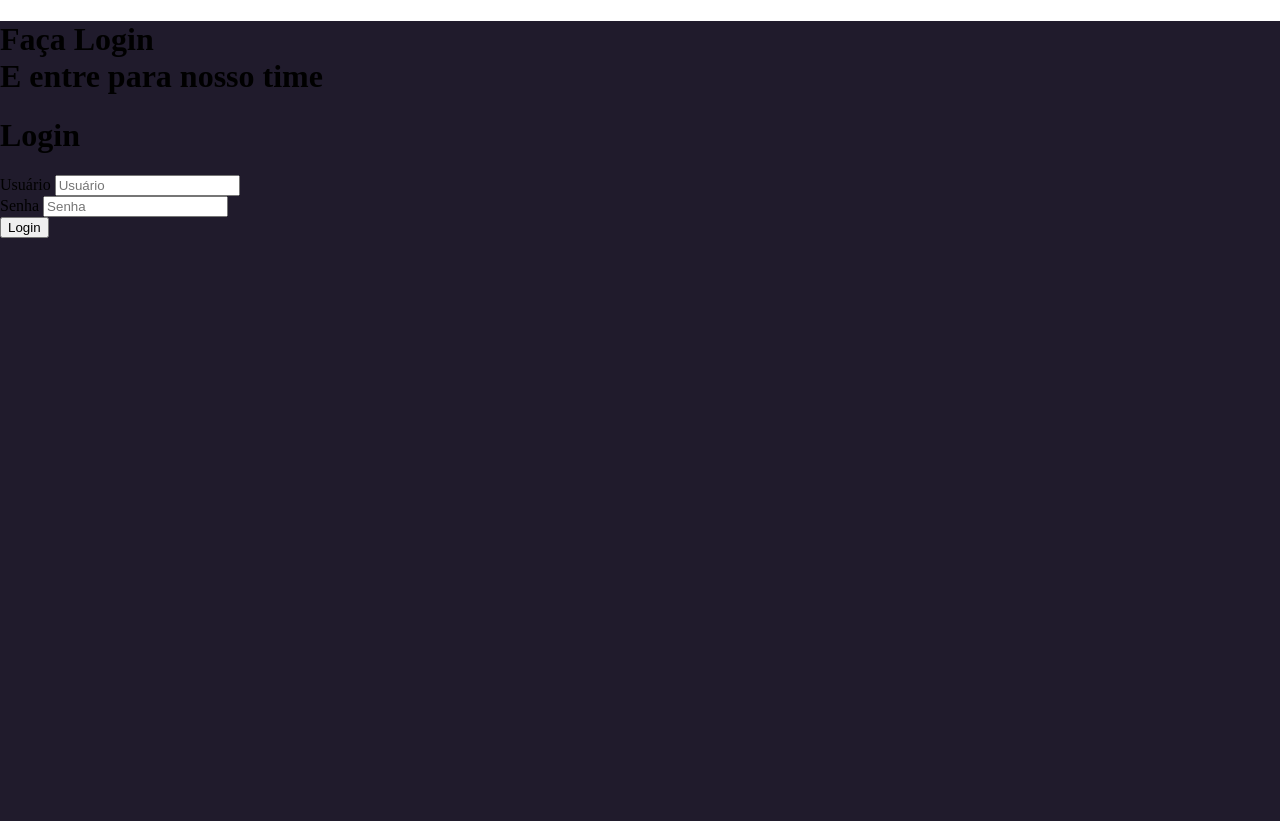
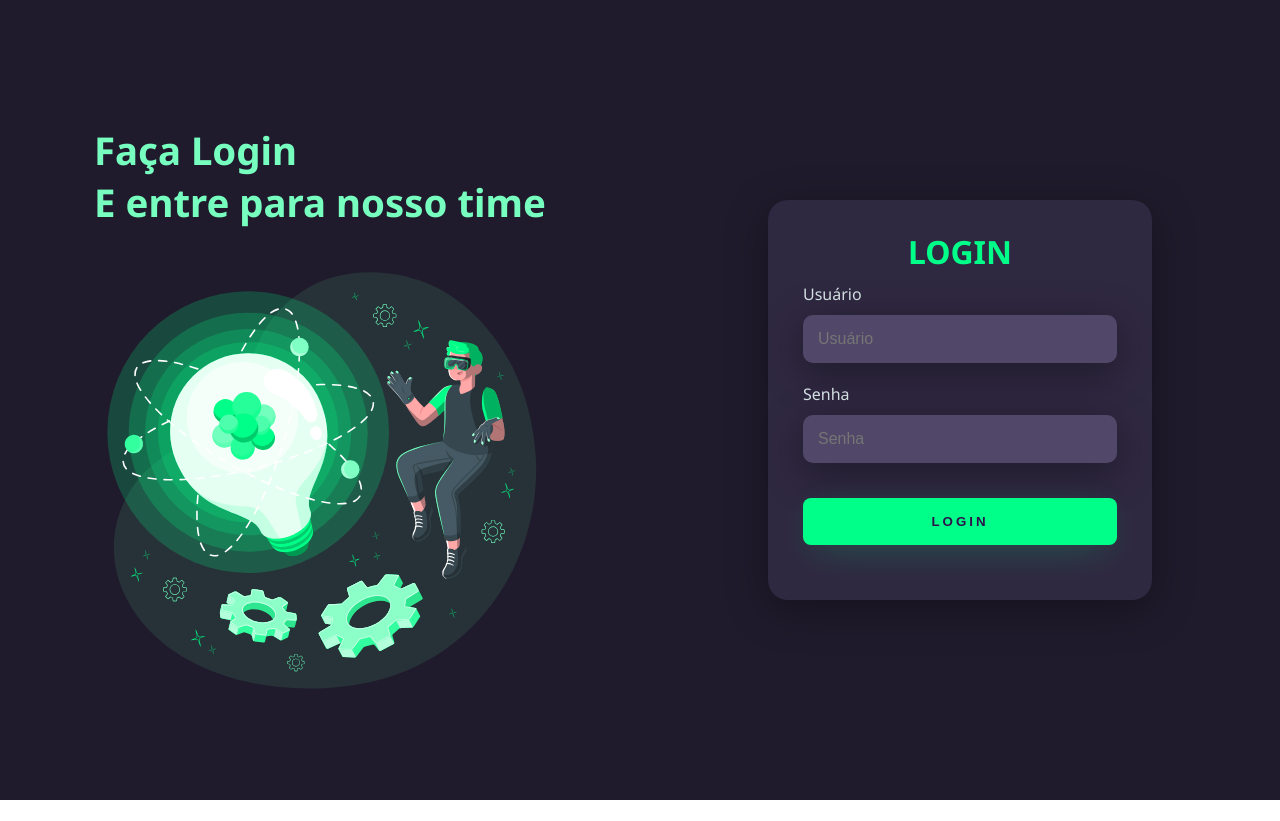
Before and after one commit to Jonathas-Felipe/login_inicial, a plain HTML site: page index.html in a window 1280 px wide. After the commit the page ends 800 px from the top, so only its background shows below. Drawn offline with Linux system fonts and the light colour scheme.

Commit message:
Projeto final

```diff
--- a/index.html
+++ b/index.html
@@ -10,10 +10,11 @@
     <div class="main-login">
         <div class="left-login">
             <h1>Faça Login<br>E entre para nosso time</h1>
+            <img src="cientista.svg" class="left-login-image" alt="cientista">
         </div>
         <div class="right-login">
             <div class="card-login">
-                <H1>Login</H1>
+                <H1>LOGIN</H1>
                 <div class="textfield">
                     <label for="usuario">Usuário</label>
                     <input type="text" name="usuario" placeholder="Usuário">
--- a/style.css
+++ b/style.css
@@ -1,9 +1,129 @@
+@import url('https://fonts.googleapis.com/css2?family=Noto+Sans:wght@400;700&display=swap');
+
 body{
     margin: 0;
+    font-family: 'Noto Sans', 'sans-serif';
+}
+
+body *{
+    box-sizing: border-box;
 }
 .main-login{
     width: 100vw;
     height: 100vh;
     background: #201b2c;
+    display: flex;
+    justify-content: center;
+    align-items: center;
+}
+.left-login{
+    width: 50vw;
+    height: 100vh;
+    display: flex;
+    justify-content: center;
+    align-items: center;
+    flex-direction: column;
+}
+.left-login > h1{
+    font-size: 3vw;
+    color: #77ffc0;
+}
+
+.left-login-image{
+    width: 35vw;
+}
+.right-login{
+    width: 50vw;
+    height: 100vh;
+    display: flex;
+    justify-content: center;
+    align-items: center;
+}
+.card-login{
+    width: 60%;
+    display: flex;
+    justify-content: center;
+    align-items: center;
+    flex-direction: column;
+    padding: 30px 35px;
+    background: #2f2841;
+    border-radius: 20px;
+    box-shadow: 0px 10px 40px #00000056;
+}
+.card-login > h1{
+    color: #00ff88;
+    font-weight: 800;
+    margin: 0;
+}
+.textfield{
+    width: 100%;
+    display: flex;
+    flex-direction: column;
+    align-items: flex-start;
+    justify-content: center;
+    margin: 10px 0px;
+}
+.textfield  > input{
+    width: 100%;
+    border: none;
+    border-radius: 10px;
+    padding: 15px;
+    background: #514869;
+    color: #f0ffffde;
+    font-size: 12pt;
+    box-shadow: 0px 10px 40px #00000056;
+    outline: none;
+    box-sizing: border-box;
+}
+.textfield > label{
+    color: #f0ffffde;
+    margin-bottom: 10px;
+}
+.textfield >input ::placeholder{
+    color: #f0ffff94;
+}
+
+.btn-login{
+    width: 100%;
+    padding: 16px 0px;
+    margin: 25px;
+    border: none;
+    border-radius: 8px;
+    outline: none;
+    text-transform: uppercase;
+    font-weight: 800;
+    letter-spacing: 3px;
+    color: #2b134b;
+    background: #00ff88;
+    cursor: pointer;
+    box-shadow: 0px 10px 40px -12px #00ff8052;
 
 }
+
+@media only screen and (max-width: 950px){
+    .card-login{
+        width: 85%;
+    }
+}
+
+@media only screen and (max-width: 600px){
+    .main-login{
+        flex-direction: column;
+    }
+    .left-login >h1{
+        display: none;
+    }
+    .left-login{
+        width: 100%;
+        height: auto;
+    }
+    .right-login{
+        width: 100%;
+        height: auto;
+    }
+
+    .card-login{
+
+    }
+
+}
```
Also changed, not shown: cientista.svg (added).
